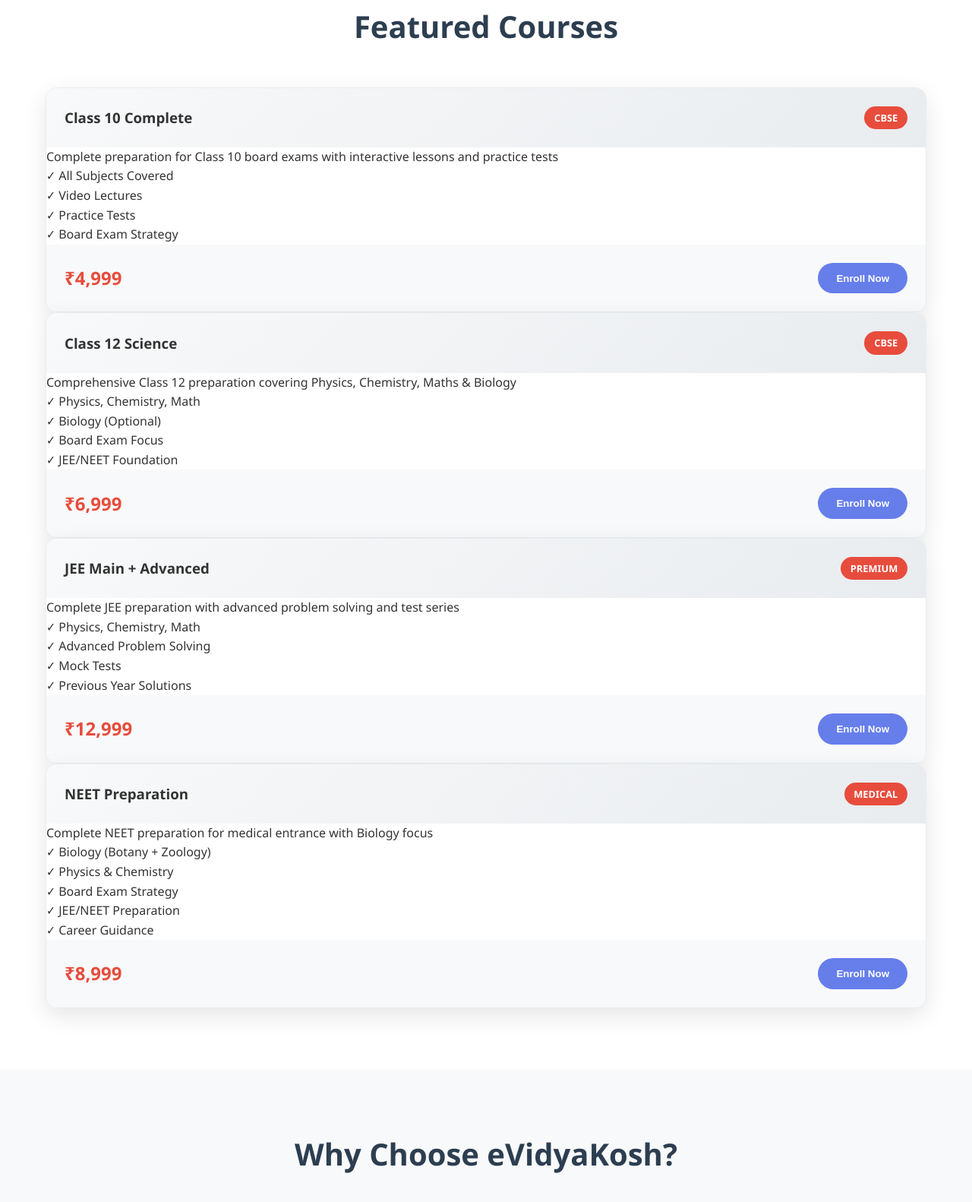
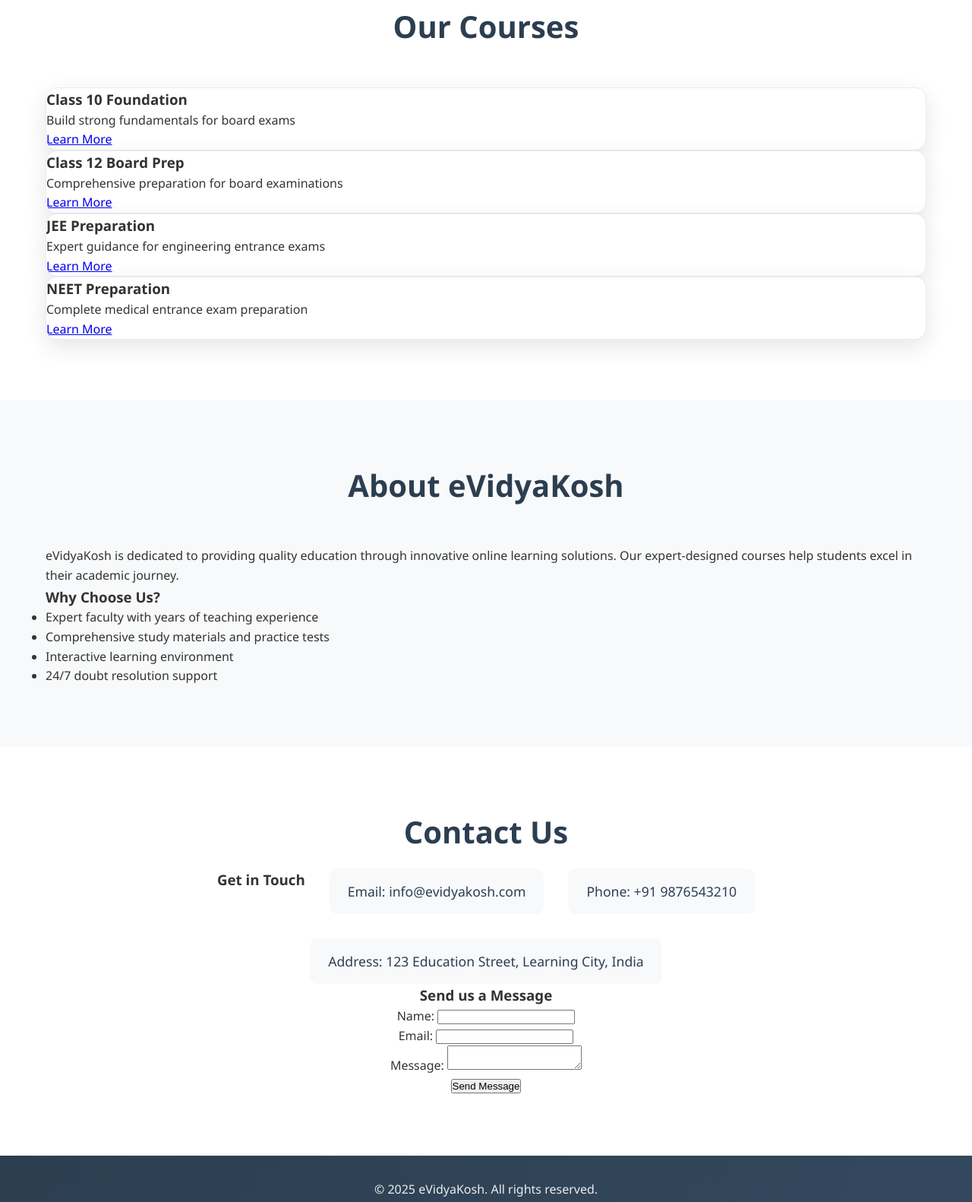
Before and after one commit to Skyadav1996/static-website-on-render, a plain HTML site: page index.html in a window 1280 px wide. Shown: the part 593-2175 px from the top of the page at 76% size. Drawn offline with Linux system fonts and the light colour scheme.

Commit message:
Fix PageSpeed Insights warnings in index.htmlUpdate index.html
- Added proper HTML5 structure with DOCTYPE and meta tags
- Added meta description for SEO improvement
- Fixed heading hierarchy to sequential order (H1 > H2 > H3)
- Removed malformed HTML with excessive <br> tags
- Created clean, accessible HTML structure

```diff
--- a/index.html
+++ b/index.html
@@ -3,6 +3,7 @@
 <head>
     <meta charset="UTF-8">
     <meta name="viewport" content="width=device-width, initial-scale=1.0">
+    <meta name="description" content="eVidyaKosh - Quality online learning platform offering expert-designed courses for Class 10, 12, JEE and NEET preparation. Master concepts with our comprehensive educational resources.">
     <title>eVidyaKosh - Online Learning Platform</title>
     <link rel="stylesheet" href="style.css">
 </head>
@@ -39,87 +40,27 @@
 
         <section id="courses" class="courses">
             <div class="container">
-                <h2>Featured Courses</h2>
+                <h2>Our Courses</h2>
                 <div class="course-grid">
                     <div class="course-card">
-                        <div class="card-header">
-                            <h3>Class 10 Complete</h3>
-                            <span class="badge">CBSE</span>
-                        </div>
-                        <div class="card-body">
-                            <p>Complete preparation for Class 10 board exams with interactive lessons and practice tests</p>
-                            <ul>
-                                <li>✓ All Subjects Covered</li>
-                                <li>✓ Video Lectures</li>
-                                <li>✓ Practice Tests</li>
-                                <li>✓ Board Exam Strategy</li>
-                            </ul>
-                        </div>
-                        <div class="card-footer">
-                            <span class="price">₹4,999</span>
-                            <button class="enroll-btn">Enroll Now</button>
-                        </div>
+                        <h3>Class 10 Foundation</h3>
+                        <p>Build strong fundamentals for board exams</p>
+                        <a href="#" class="course-btn">Learn More</a>
                     </div>
-
                     <div class="course-card">
-                        <div class="card-header">
-                            <h3>Class 12 Science</h3>
-                            <span class="badge">CBSE</span>
-                        </div>
-                        <div class="card-body">
-                            <p>Comprehensive Class 12 preparation covering Physics, Chemistry, Maths & Biology</p>
-                            <ul>
-                                <li>✓ Physics, Chemistry, Math</li>
-                                <li>✓ Biology (Optional)</li>
-                                <li>✓ Board Exam Focus</li>
-                                <li>✓ JEE/NEET Foundation</li>
-                            </ul>
-                        </div>
-                        <div class="card-footer">
-                            <span class="price">₹6,999</span>
-                            <button class="enroll-btn">Enroll Now</button>
-                        </div>
+                        <h3>Class 12 Board Prep</h3>
+                        <p>Comprehensive preparation for board examinations</p>
+                        <a href="#" class="course-btn">Learn More</a>
                     </div>
-
                     <div class="course-card">
-                        <div class="card-header">
-                            <h3>JEE Main + Advanced</h3>
-                            <span class="badge">Premium</span>
-                        </div>
-                        <div class="card-body">
-                            <p>Complete JEE preparation with advanced problem solving and test series</p>
-                            <ul>
-                                <li>✓ Physics, Chemistry, Math</li>
-                                <li>✓ Advanced Problem Solving</li>
-                                <li>✓ Mock Tests</li>
-                                <li>✓ Previous Year Solutions</li>
-                            </ul>
-                        </div>
-                        <div class="card-footer">
-                            <span class="price">₹12,999</span>
-                            <button class="enroll-btn">Enroll Now</button>
-                        </div>
+                        <h3>JEE Preparation</h3>
+                        <p>Expert guidance for engineering entrance exams</p>
+                        <a href="#" class="course-btn">Learn More</a>
                     </div>
-
                     <div class="course-card">
-                        <div class="card-header">
-                            <h3>NEET Preparation</h3>
-                            <span class="badge">Medical</span>
-                        </div>
-                        <div class="card-body">
-                            <p>Complete NEET preparation for medical entrance with Biology focus</p>
-                            <ul>
-                                <li>✓ Biology (Botany + Zoology)</li>
-                                <li>✓ Physics & Chemistry</li>
-                                <li>✓ Board Exam Strategy</li>
-                                <li>✓ JEE/NEET Preparation</li>
-                                <li>✓ Career Guidance</li>
-                            </ul>
-                        </div>
-                        <div class="card-footer">
-                            <span class="price">₹8,999</span>
-                            <button class="enroll-btn">Enroll Now</button>
-                        </div>
+                        <h3>NEET Preparation</h3>
+                        <p>Complete medical entrance exam preparation</p>
+                        <a href="#" class="course-btn">Learn More</a>
                     </div>
                 </div>
             </div>
@@ -127,32 +68,45 @@
 
         <section id="about" class="about">
             <div class="container">
-                <h2>Why Choose eVidyaKosh?</h2>
-                <div class="features">
-                    <div class="feature">
-                        <h4>Expert Teachers</h4>
-                        <p>Learn from qualified educators with years of teaching experience</p>
-                    </div>
-                    <div class="feature">
-                        <h4>Interactive Learning</h4>
-                        <p>Engaging video lessons with animations and real-world examples</p>
-                    </div>
-                    <div class="feature">
-                        <h4>24/7 Support</h4>
-                        <p>Get your doubts cleared anytime with our dedicated support team</p>
-                    </div>
-                </div>
+                <h2>About eVidyaKosh</h2>
+                <p>eVidyaKosh is dedicated to providing quality education through innovative online learning solutions. Our expert-designed courses help students excel in their academic journey.</p>
+
+                <h3>Why Choose Us?</h3>
+                <ul>
+                    <li>Expert faculty with years of teaching experience</li>
+                    <li>Comprehensive study materials and practice tests</li>
+                    <li>Interactive learning environment</li>
+                    <li>24/7 doubt resolution support</li>
+                </ul>
             </div>
         </section>
 
         <section id="contact" class="contact">
             <div class="container">
-                <h2>Get in Touch</h2>
-                <p>Have questions? We're here to help you succeed in your academic journey.</p>
+                <h2>Contact Us</h2>
                 <div class="contact-info">
-                    <p>📧 Email: info@evidyakosh.com</p>
-                    <p>📞 Phone: +91 98765 43210</p>
-                    <p>🕒 Hours: Mon-Sat, 9 AM - 8 PM</p>
+                    <h3>Get in Touch</h3>
+                    <p>Email: info@evidyakosh.com</p>
+                    <p>Phone: +91 9876543210</p>
+                    <p>Address: 123 Education Street, Learning City, India</p>
+                </div>
+                <div class="contact-form">
+                    <h3>Send us a Message</h3>
+                    <form>
+                        <div class="form-group">
+                            <label for="name">Name:</label>
+                            <input type="text" id="name" name="name" required>
+                        </div>
+                        <div class="form-group">
+                            <label for="email">Email:</label>
+                            <input type="email" id="email" name="email" required>
+                        </div>
+                        <div class="form-group">
+                            <label for="message">Message:</label>
+                            <textarea id="message" name="message" required></textarea>
+                        </div>
+                        <button type="submit" class="submit-btn">Send Message</button>
+                    </form>
                 </div>
             </div>
         </section>
@@ -160,7 +114,7 @@
 
     <footer>
         <div class="container">
-            <p>© 2025 eVidyaKosh. All rights reserved. | Empowering students for academic success</p>
+            <p>&copy; 2025 eVidyaKosh. All rights reserved.</p>
         </div>
     </footer>
 </body>
```
